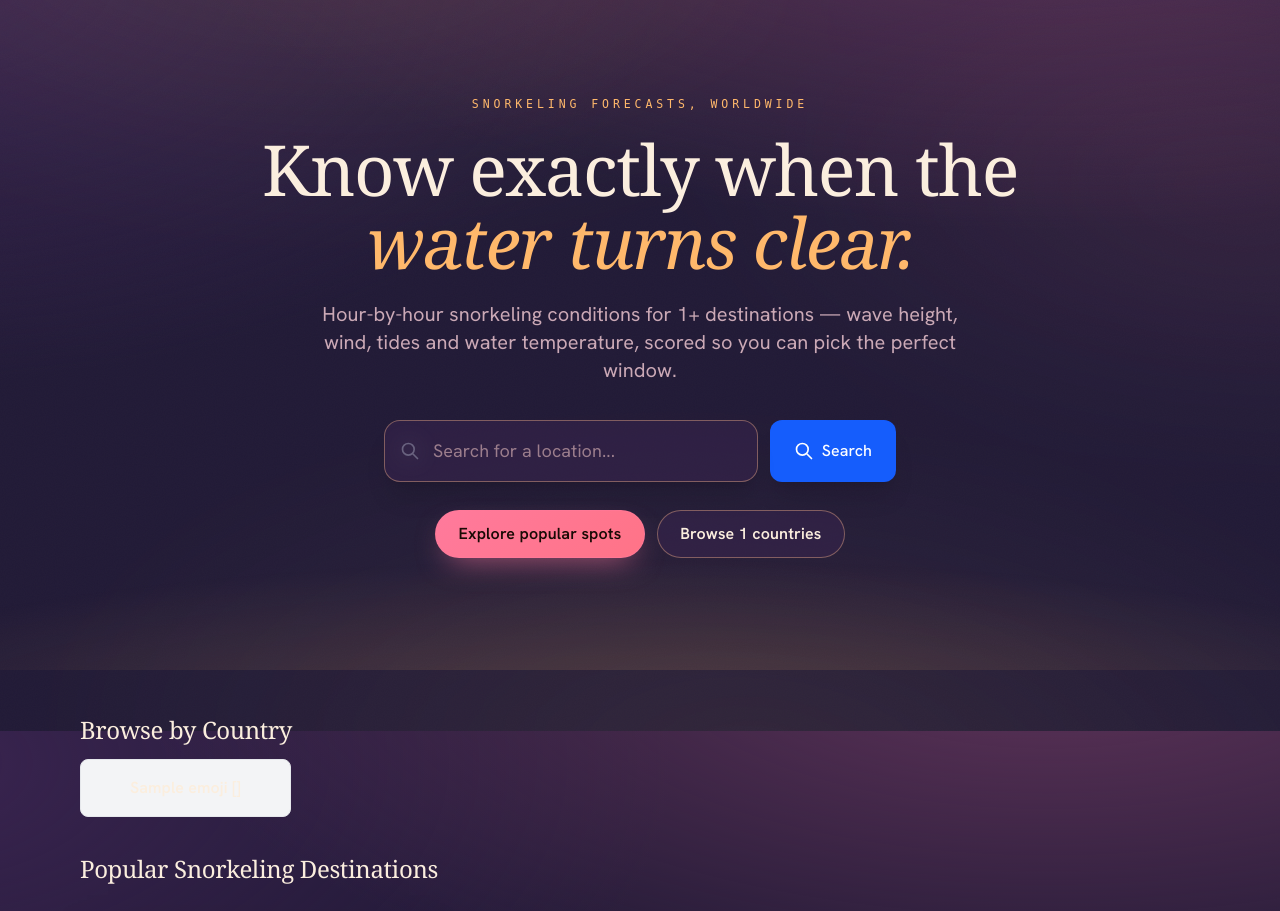
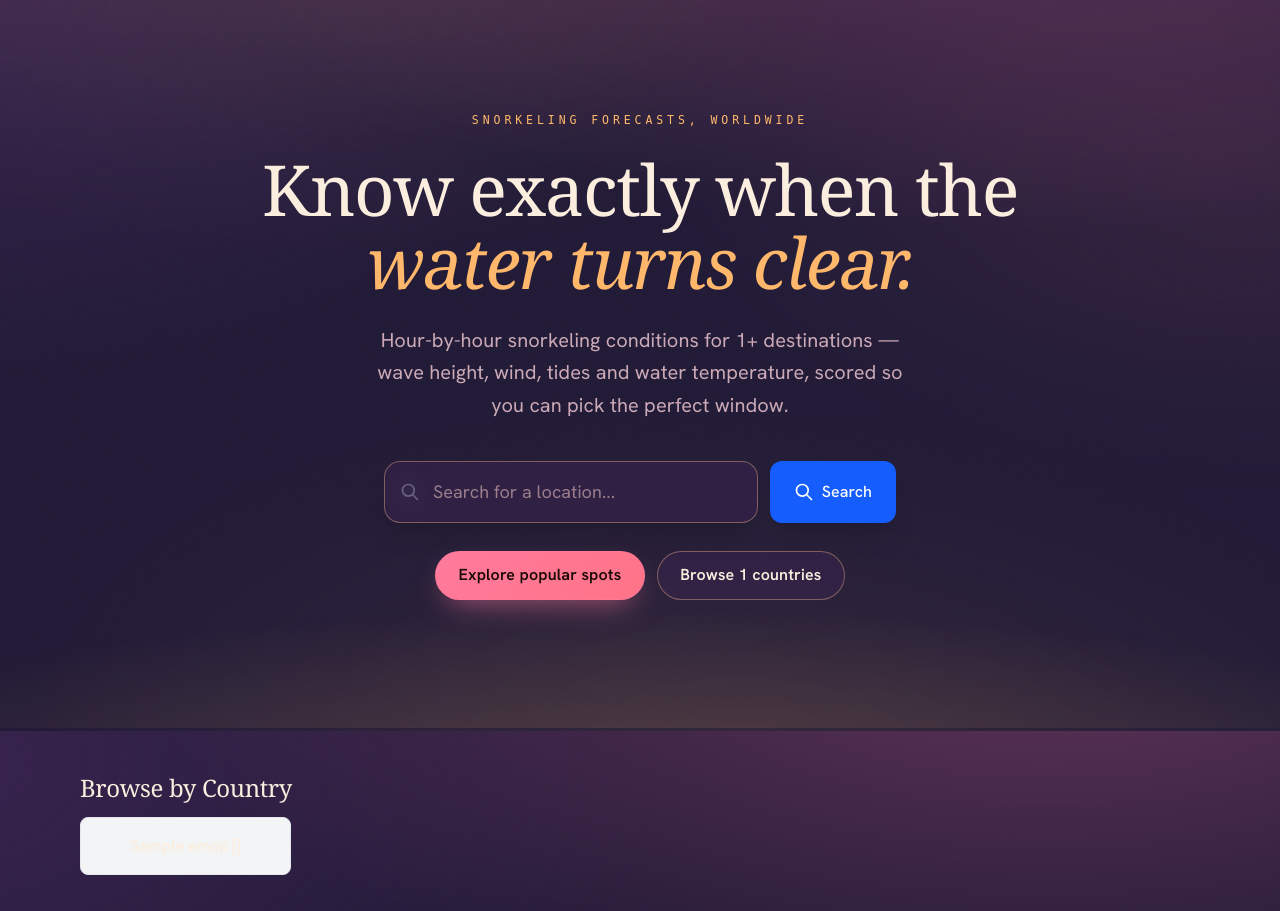
Before and after one commit to dunctk/snorkelforecast, a Django app: template conditions/templates/conditions/homepage.html in a window 1280 px wide. Shown: the part 69-980 px from the top of the page. Run offline with Django 5.2, Linux system fonts and the light colour scheme; the template is opened without the code that fills it: most values are stand-ins (such as "Sample title", 1, 10 or a date in 2020); style sheets or scripts are compiled from the project's sources; some web fonts are replaced.

Commit message:
fix(ui): hero spacing + accurate destination count
- Loosen hero headline leading (line-height 1.1/1.12 + text-wrap balance) so the
  two lines breathe; even out eyebrow->headline->subtext->search vertical rhythm.
- Bump CSS cache-bust version so the ui.css changes actually reach browsers.
- Hero copy now uses the real distinct-country count (84) instead of the tiny
  hardcoded LOCATIONS dict (was 'for 5+ destinations / Browse 5 countries').

Co-Authored-By: Claude Opus 4.8 <noreply@anthropic.com>

```diff
--- a/conditions/templates/conditions/base.html
+++ b/conditions/templates/conditions/base.html
@@ -25,9 +25,9 @@
       "sameAs": ["https://github.com/dunctk/snorkelforecast"]
     }
     </script>
-    <link href="{% static 'css/output.css' %}?v=20260604" rel="stylesheet">
+    <link href="{% static 'css/output.css' %}?v=20260604b" rel="stylesheet">
     {# ui.css carries the full design system: blocking + versioned so it always applies #}
-    <link href="{% static 'css/ui.css' %}?v=20260604" rel="stylesheet">
+    <link href="{% static 'css/ui.css' %}?v=20260604b" rel="stylesheet">
      <meta name="theme-color" content="#041d29" id="theme-color" />
     <script src="{% static 'js/theme.js' %}" defer></script>
     <script src="{% static 'js/nav.js' %}" defer></script>
--- a/conditions/templates/conditions/homepage.html
+++ b/conditions/templates/conditions/homepage.html
@@ -55,13 +55,13 @@
 {% block content %}
   <!-- Hero Section -->
   <section class="hero">
-    <div class="max-w-6xl mx-auto px-4 pt-16 pb-20 sm:pt-24 sm:pb-28 text-center relative">
-      <p class="eyebrow reveal reveal-1 mb-5">Snorkeling forecasts, worldwide</p>
-      <h1 class="reveal reveal-1 mb-5">Know exactly when the<br><em>water turns clear.</em></h1>
-      <p class="reveal reveal-2 text-lg sm:text-xl max-w-2xl mx-auto px-2" style="color:var(--muted)">
+    <div class="max-w-6xl mx-auto px-4 pt-20 pb-20 sm:pt-28 sm:pb-32 text-center relative">
+      <p class="eyebrow reveal reveal-1 mb-6">Snorkeling forecasts, worldwide</p>
+      <h1 class="reveal reveal-1 mb-6">Know exactly when the<br><em>water turns clear.</em></h1>
+      <p class="reveal reveal-2 text-lg sm:text-xl max-w-xl mx-auto px-2 leading-relaxed" style="color:var(--muted)">
         Hour-by-hour snorkeling conditions for {{ country_count }}+ destinations — wave height, wind, tides and water temperature, scored so you can pick the perfect window.
       </p>
-       <div class="mt-9 max-w-lg mx-auto reveal reveal-3">
+       <div class="mt-10 max-w-lg mx-auto reveal reveal-3">
          <div class="search-container flex gap-3">
            <div class="relative flex-1">
              <div class="absolute inset-y-0 left-0 pl-4 flex items-center pointer-events-none">
--- a/conditions/views.py
+++ b/conditions/views.py
@@ -94,9 +94,12 @@ def homepage(request: HttpRequest) -> HttpResponse:
     ]
     country_list.sort(key=lambda c: c["name"].lower())
 
+    # Real catalogue size (not the small hardcoded LOCATIONS dict) for the hero copy.
+    country_count = SnorkelLocation.objects.values("country_slug").distinct().count()
+
     context = {
         "popular_locations": popular_locations,
-        "country_count": len(LOCATIONS),
+        "country_count": country_count,
         "countries": country_list,
     }
     return render(request, "conditions/homepage.html", context)
--- a/static/css/ui.css
+++ b/static/css/ui.css
@@ -164,7 +164,11 @@ body {
 .ui-day h1, .ui-twilight h1, .ui-night h1 {
   font-size: clamp(2.4rem, 6vw, 4.4rem);
   letter-spacing: -0.02em;
+  line-height: 1.1;
 }
+/* Hero headline: a touch more air between the two lines, balanced wrapping */
+.hero h1 { line-height: 1.12; text-wrap: balance; margin-inline: auto; }
+.hero h1 em { display: inline-block; margin-top: 0.06em; }
 .ui-day h2, .ui-twilight h2, .ui-night h2 { letter-spacing: -0.015em; }
 /* Italic optical accent for the serif gives it real character */
 .ui-day h1 em, .ui-twilight h1 em, .ui-night h1 em,
```
